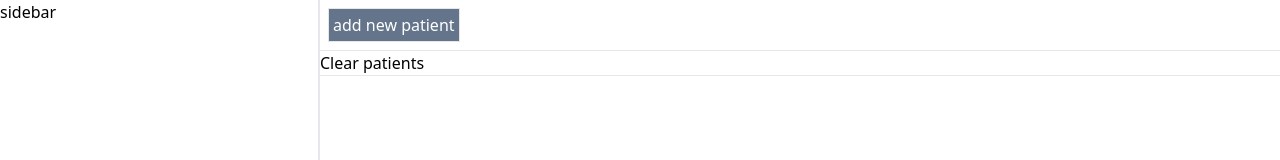
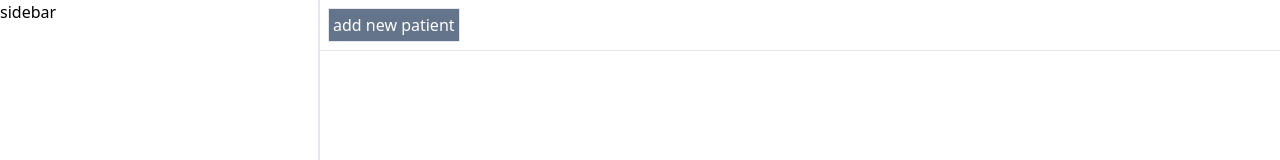
Before and after one commit to Sharkul-pixel/Automated-Prescription-System, a React (Vite) app: page / in a window 1280 px wide. Shown: the top 160 px of the page. Built offline with nearby package versions, Linux system fonts and the light colour scheme.

Commit message:
Remove clear patients button

```diff
--- a/src/routes/Root.jsx
+++ b/src/routes/Root.jsx
@@ -10,14 +10,6 @@ export default function Root() {
             <Link to={`/patients/new`}>add new patient</Link>
           </button>
           <hr />
-          <button
-            onClick={() => {
-              setPatients([]);
-            }}
-          >
-            Clear patients
-          </button>
-          <hr />
           <Outlet />
         </div>
       </div>
```
